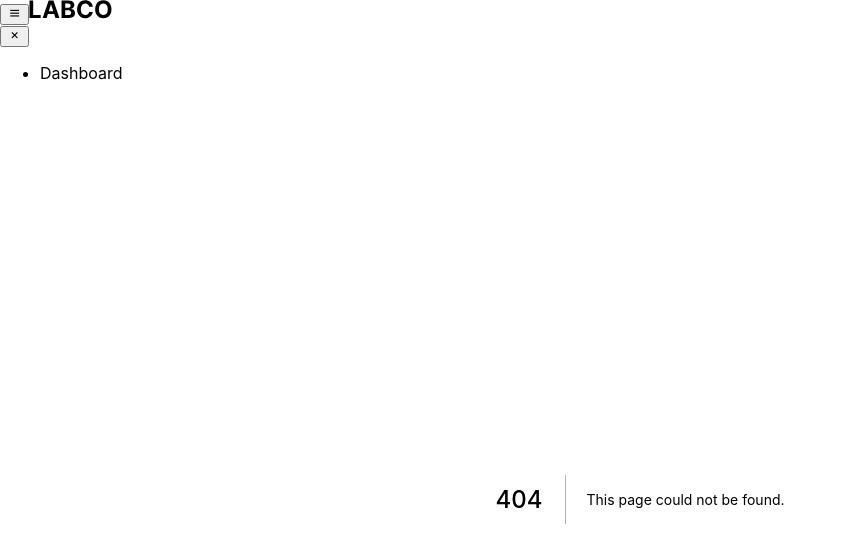
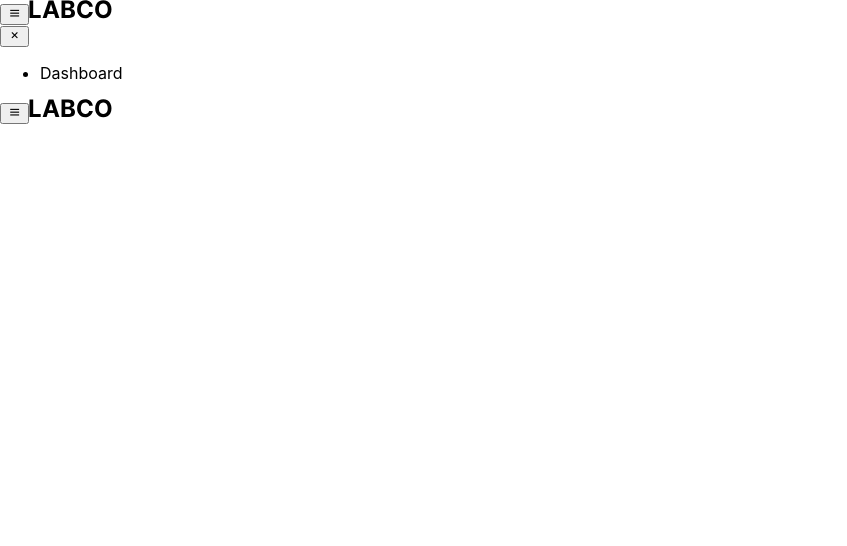
Before and after one commit to muhrizqiardi/labco, a Next.js app: page /dashboard in a window 1280 px wide. Before the commit this address had no page. Shown: the top 546 px of the page, without its empty margins (0-847 px from the left). Built offline with nearby package versions, Linux system fonts and the light colour scheme.

Commit message:
feat: add dashboard page

```diff
--- /dev/null
+++ b/pages/dashboard.js
@@ -0,0 +1,13 @@
+import Head from "next/head";
+import Header from "../components/Header";
+
+export default function Dashboard() {
+  return (
+    <>
+      <Head>
+        <title>Dashboard - Labco</title>
+      </Head>
+      <Header />
+    </>
+  );
+}
```
